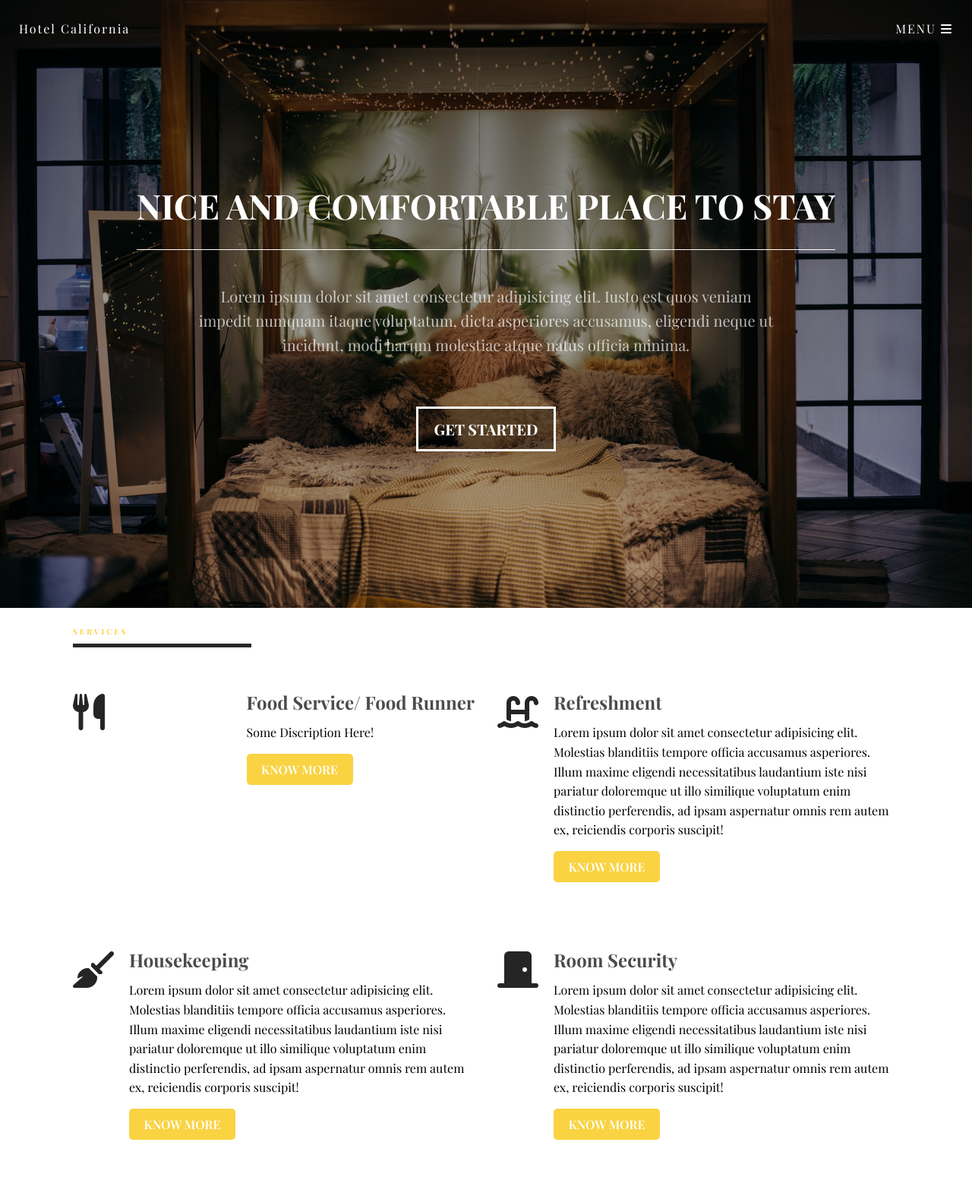
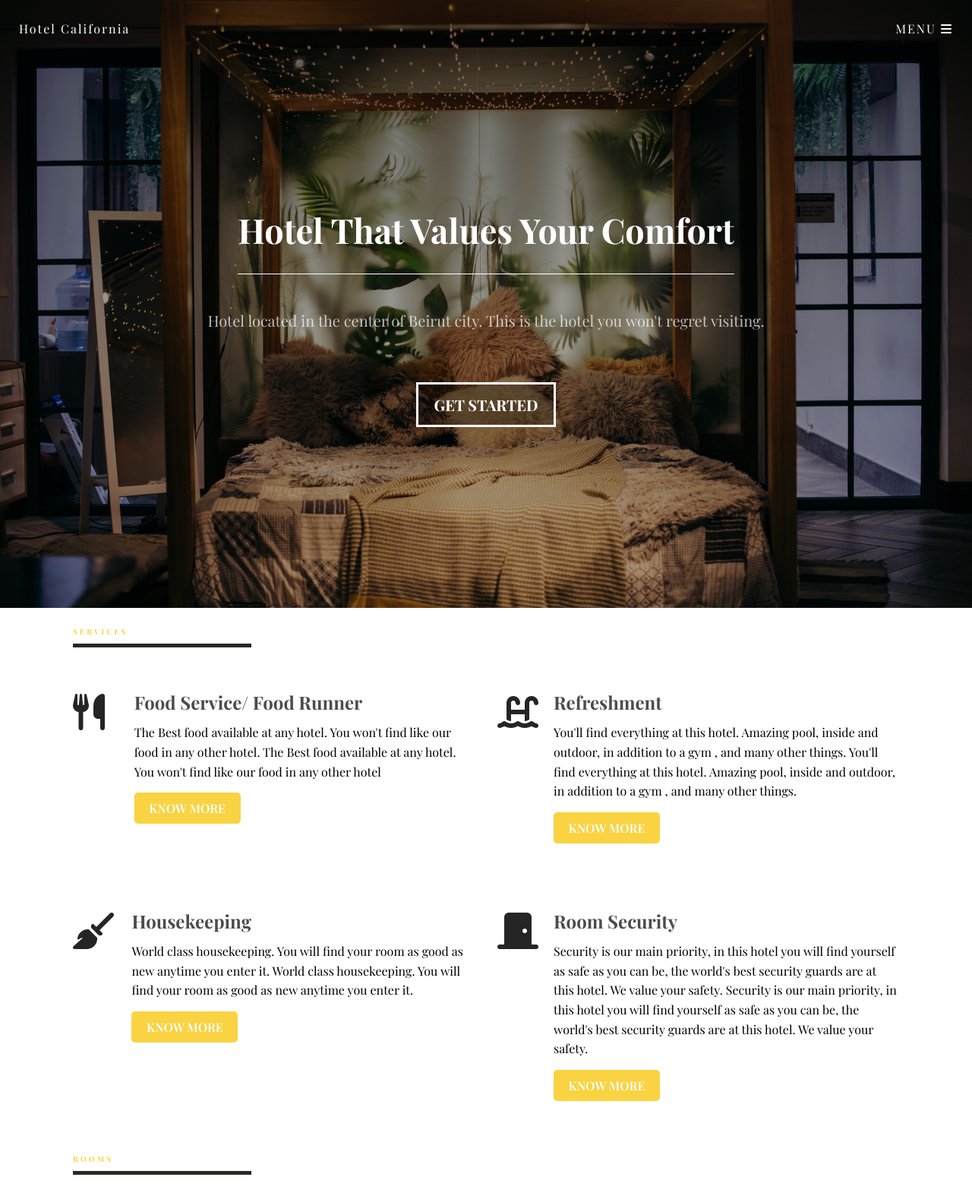
Before and after one commit to Saad-Itani/351-Project, a Flask app: page / in a window 1280 px wide. Shown: the top 1570 px of the page at 76% size. Run offline with Flask 2, Linux system fonts and the light colour scheme; some libraries are stand-ins or nearby versions.

Commit message:
fixing some issues

```diff
--- a/Website/static/main.css
+++ b/Website/static/main.css
@@ -267,7 +267,7 @@ input[type=text], select {
 
 /* booking form */
 .book{
-    background: linear-gradient(rgba(0, 0, 0, 0.85), rgba(0, 0, 0, 0.85)), url("images/banner-img.jpg") center/cover no-repeat;
+    background: linear-gradient(rgba(0, 0, 0, 0.85), rgba(0, 0, 0, 0.85)), center/cover no-repeat;
     color: #fff;
     padding: 40px 60px;
 }
--- a/Website/static/style.css
+++ b/Website/static/style.css
@@ -111,7 +111,7 @@ button:focus{
 }
 .sign-up{
   margin: 10px 0;
-  color: #595959;
+  color: #000000;
   font-size: 16px;
 }
 .sign-up a{
--- a/Website/templates/index.html
+++ b/Website/templates/index.html
@@ -22,8 +22,8 @@
             </div>
 
             <div class = "head-bottom flex">
-                <h2>NICE AND COMFORTABLE PLACE TO STAY</h2>
-                <p>Lorem ipsum dolor sit amet consectetur adipisicing elit. Iusto est quos veniam impedit numquam itaque voluptatum, dicta asperiores accusamus, eligendi neque ut incidunt, modi harum molestiae atque natus officia minima.</p>
+                <h2>Hotel That Values Your Comfort</h2>
+                <p>Hotel located in the center of Beirut city. This is the hotel you won't regret visiting.</p>
                 <a href="rooms.html">
                     <button type = "button" class = "head-btn">GET STARTED</button>
                 </a>
@@ -73,7 +73,7 @@
                     </div>
                     <div class = "service-content">
                         <h2>Food Service/ Food Runner</h2>
-                        <p>Some Discription Here!</p>
+                        <p>The Best food available at any hotel. You won't find like our food in any other hotel. The Best food available at any hotel. You won't find like our food in any other hotel</p>
                         <button type = "button" class = "btn">Know More</button>
                     </div>
                 </article>
@@ -87,7 +87,7 @@
                     </div>
                     <div class = "service-content">
                         <h2>Refreshment</h2>
-                        <p>Lorem ipsum dolor sit amet consectetur adipisicing elit. Molestias blanditiis tempore officia accusamus asperiores. Illum maxime eligendi necessitatibus laudantium iste nisi pariatur doloremque ut illo similique voluptatum enim distinctio perferendis, ad ipsam aspernatur omnis rem autem ex, reiciendis corporis suscipit!</p>
+                        <p>You'll find everything at this hotel. Amazing pool, inside and outdoor, in addition to a gym , and many other things. You'll find everything at this hotel. Amazing pool, inside and outdoor, in addition to a gym , and many other things.</p>
                         <button type = "button" class = "btn">Know More</button>
                     </div>
                 </article>
@@ -101,7 +101,7 @@
                     </div>
                     <div class = "service-content">
                         <h2>Housekeeping</h2>
-                        <p>Lorem ipsum dolor sit amet consectetur adipisicing elit. Molestias blanditiis tempore officia accusamus asperiores. Illum maxime eligendi necessitatibus laudantium iste nisi pariatur doloremque ut illo similique voluptatum enim distinctio perferendis, ad ipsam aspernatur omnis rem autem ex, reiciendis corporis suscipit!</p>
+                        <p>World class housekeeping. You will find your room as good as new anytime you enter it. World class housekeeping. You will find your room as good as new anytime you enter it.</p>
                         <button type = "button" class = "btn">Know More</button>
                     </div>
                 </article>
@@ -115,7 +115,7 @@
                     </div>
                     <div class = "service-content">
                         <h2>Room Security</h2>
-                        <p>Lorem ipsum dolor sit amet consectetur adipisicing elit. Molestias blanditiis tempore officia accusamus asperiores. Illum maxime eligendi necessitatibus laudantium iste nisi pariatur doloremque ut illo similique voluptatum enim distinctio perferendis, ad ipsam aspernatur omnis rem autem ex, reiciendis corporis suscipit!</p>
+                        <p>Security is our main priority, in this hotel you will find yourself as safe as you can be, the world's best security guards are at this hotel. We value your safety. Security is our main priority, in this hotel you will find yourself as safe as you can be, the world's best security guards are at this hotel. We value your safety.</p>
                         <button type = "button" class = "btn">Know More</button>
                     </div>
                 </article>
@@ -146,21 +146,21 @@
                         <ul>
                             <li>
                                 <i class = "fas fa-arrow-alt-circle-right"></i>
-                                Lorem ipsum dolor sit amet.
+                                Single Room
                             </li>
                             <li>
                                 <i class = "fas fa-arrow-alt-circle-right"></i>
-                                Lorem ipsum dolor sit amet.
+                                Available
                             </li>
                             <li>
                                 <i class = "fas fa-arrow-alt-circle-right"></i>
-                                Lorem ipsum dolor sit amet.
+                                Sea View
                             </li>
                         </ul>
-                        <p>Lorem ipsum dolor sit amet consectetur adipisicing elit. Temporibus exercitationem repellendus maxime ullam tempore architecto provident unde expedita quam beatae, dolore eligendi molestias sint tenetur incidunt voluptas. Unde corporis qui iusto vitae. Aut nesciunt id iste, cum esse commodi nemo?</p>
-                        <p>Lorem ipsum dolor sit amet consectetur adipisicing elit. Nulla corporis quasi officiis cumque, fugiat nostrum sunt, tempora animi dicta laborum beatae ratione doloremque. Delectus odio sit eius labore, atque quo?</p>
+                        <p>Located in Aqaba, within 80 m of Al-Ghandour Beach and 600 m of Royal Yacht Club, Sea View hotel providesaccommodation, restaurant . The accommodation features a 24-hour front desk and room service for guests.
+                            A continental breakfast is available daily at the hotel.</p>
                         <p class = "rate">
-                            <span>$99.00 /</span> Per Night
+                            <span>$129.99 /</span> Per Night
                         </p>
                         <button type = "button" class = "btn">book now</button>
                     </div>
@@ -186,7 +186,7 @@
                             <span><i class = "far fa-star"></i></span>
                         </div>
                         <h3>We Loved it</h3>
-                        <p>Lorem ipsum dolor sit amet consectetur adipisicing elit. Quaerat beatae veritatis provident eveniet praesentium veniam cum iusto distinctio esse, vero est autem, eius optio cupiditate?</p>
+                        <p>Great hotel experience. I will definitely be recommending my friends to come visit. Great service, we were treated very well. And everything we wanted was available to us. Great experience.</p>
                         <img src = "../static/images/cus1.jpg" alt = "customer image">
                         <span>Customer Name, Country</span>
                     </div>
@@ -201,7 +201,7 @@
                             <span><i class = "far fa-star"></i></span>
                         </div>
                         <h3>Comfortable Living</h3>
-                        <p>Lorem ipsum dolor sit amet consectetur adipisicing elit. Quaerat beatae veritatis provident eveniet praesentium veniam cum iusto distinctio esse, vero est autem, eius optio cupiditate?</p>
+                        <p>Great hotel experience. I will definitely be recommending my friends to come visit. Great service, we were treated very well. And everything we wanted was available to us. Great experience.</p>
                         <img src = "../static/images/cus2.jpg" alt = "customer image">
                         <span>Customer Name, Country</span>
                     </div>
@@ -216,7 +216,7 @@
                             <span><i class = "far fa-star"></i></span>
                         </div>
                         <h3>Nice Place</h3>
-                        <p>Lorem ipsum dolor sit amet consectetur adipisicing elit. Quaerat beatae veritatis provident eveniet praesentium veniam cum iusto distinctio esse, vero est autem, eius optio cupiditate?</p>
+                        <p>Great hotel experience. I will definitely be recommending my friends to come visit. Great service, we were treated very well. And everything we wanted was available to us. Great experience.</p>
                         <img src = "../static/images/cus3.jpg" alt = "customer image">
                         <span>Customer Name, Country</span>
                     </div>
```
Also changed, not shown: Website/templates/profile.html (+0 -9 lines).
